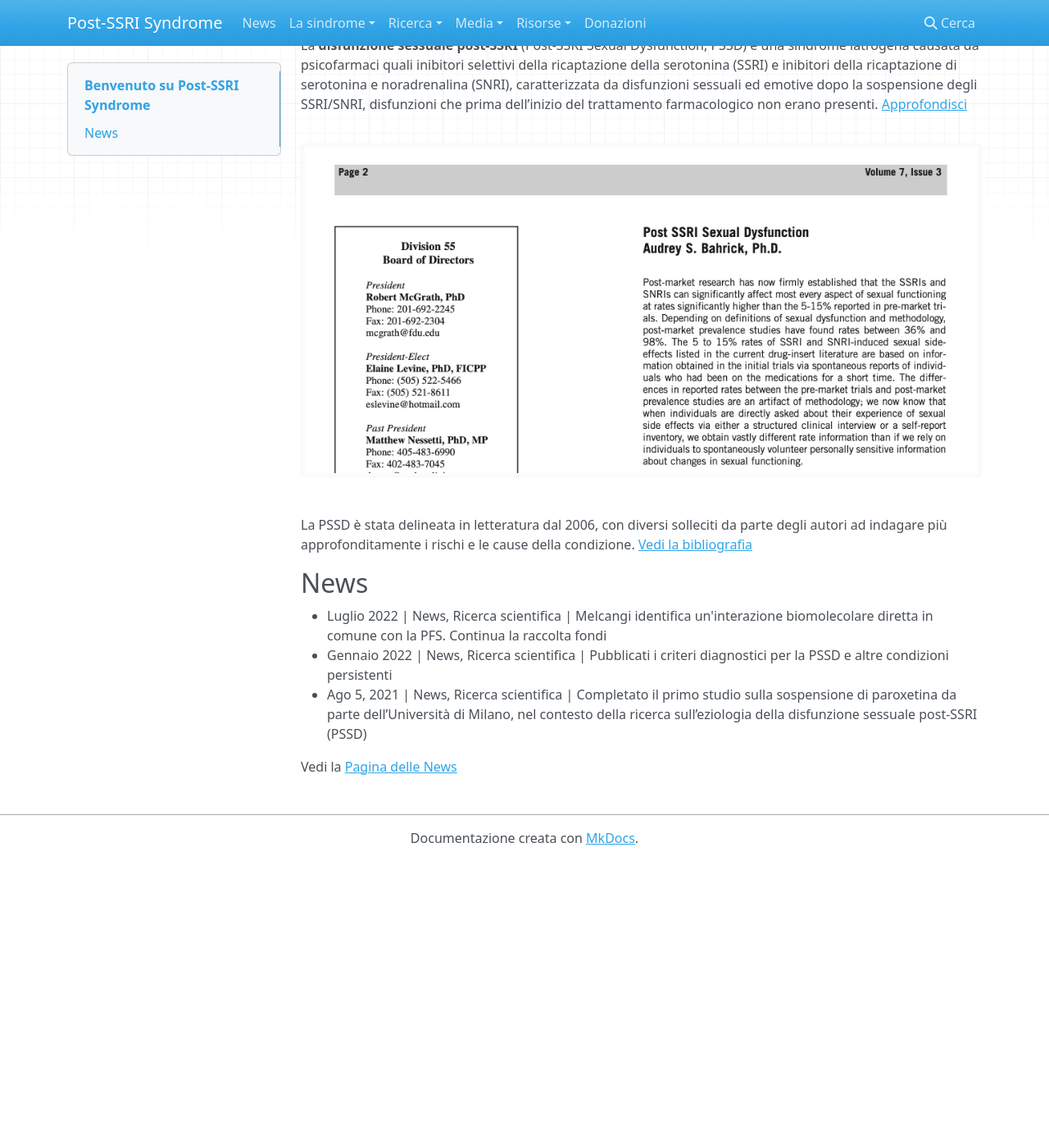
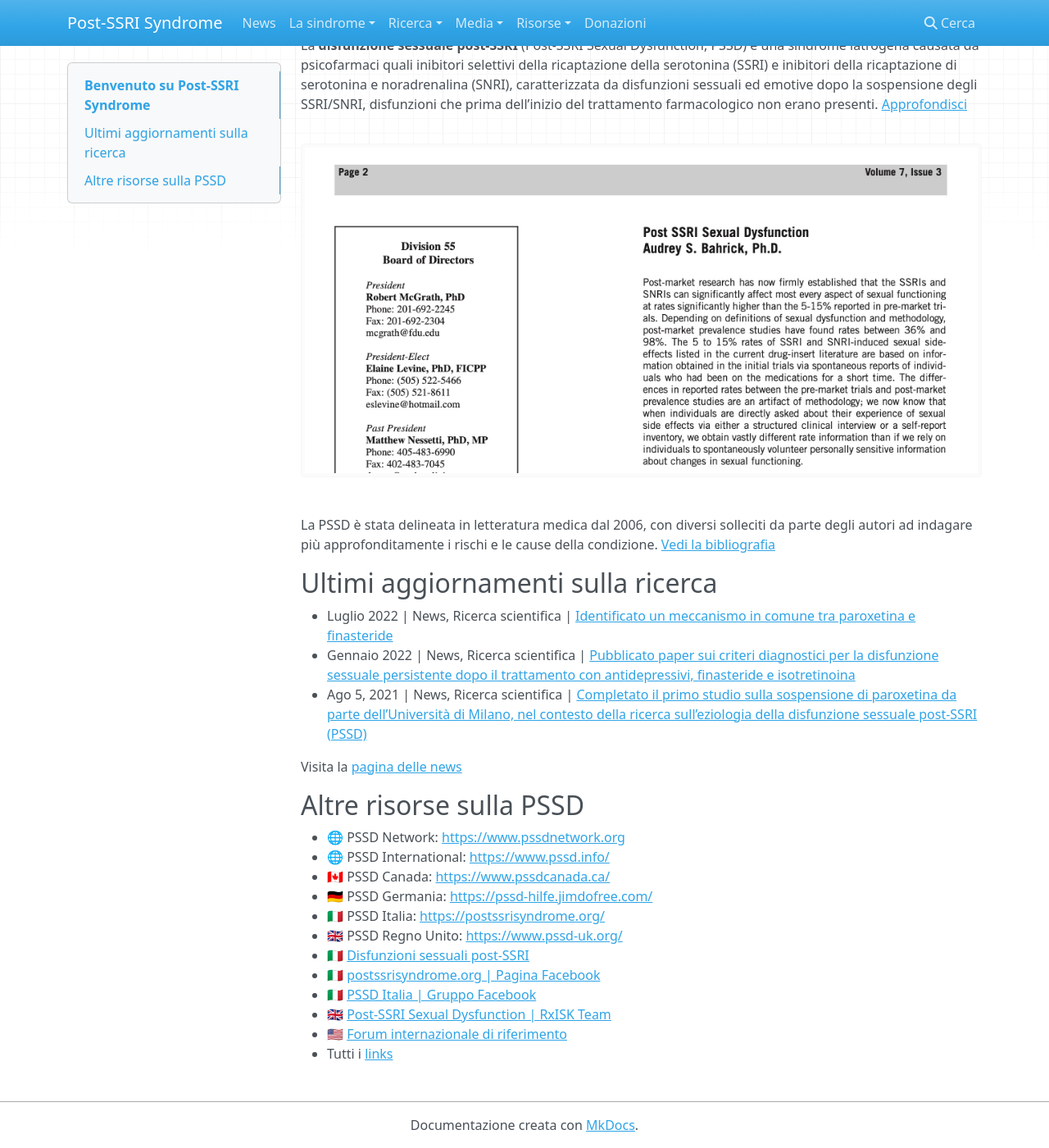
Before and after one commit to postssrisyndrome/windmill, an MkDocs documentation site: the page built from docs/index.md, in a window 1280 px wide and 1400 px high, scrolled down 714 px. Shown: the whole window at 82% size. Built offline with MkDocs 1.6.1, drawn with Linux system fonts in a browser that asks for light colours; nearby versions of some CDN libraries; before the commit the page ends 1764 px from its top, so only the background shows below that.

Commit message:
index: espansione indice e aggiunta news
aggiunti link, aggiunta news paroxetina-pnmt

```diff
--- a/docs/index.md
+++ b/docs/index.md
@@ -1,4 +1,6 @@
-Title: Home
+---
+title: "Home"
+---
 
 # Benvenuto su Post-SSRI Syndrome
 
@@ -8,12 +10,27 @@ La **disfunzione sessuale post-SSRI** (Post-SSRI Sexual Dysfunction, PSSD) è un
 
 ![](./img/bahrick2006.jpg)
 
-La PSSD è stata delineata in letteratura dal 2006, con diversi solleciti da parte degli autori ad indagare più approfonditamente i rischi e le cause della condizione. [Vedi la bibliografia](ricerca/bibliografia.md)
+La PSSD è stata delineata in letteratura medica dal 2006, con diversi solleciti da parte degli autori ad indagare più approfonditamente i rischi e le cause della condizione. [Vedi la bibliografia](ricerca/bibliografia.md)
 
-## News
+## Ultimi aggiornamenti sulla ricerca
 
-* Luglio 2022 | News, Ricerca scientifica | Melcangi identifica un'interazione biomolecolare diretta in comune con la PFS. Continua la raccolta fondi
-* Gennaio 2022 | News, Ricerca scientifica | Pubblicati i criteri diagnostici per la PSSD e altre condizioni persistenti
-* Ago 5, 2021 | News, Ricerca scientifica | Completato il primo studio sulla sospensione di paroxetina da parte dell’Università di Milano, nel contesto della ricerca sull’eziologia della disfunzione sessuale post-SSRI (PSSD)
+* Luglio 2022 | News, Ricerca scientifica | [Identificato un meccanismo in comune tra paroxetina e finasteride](./news/2022-07-15-melcangi-identificato-target-condiviso-tra-paroxetina-e-finasteride.md)
+* Gennaio 2022 | News, Ricerca scientifica | [Pubblicato paper sui criteri diagnostici per la disfunzione sessuale persistente dopo il trattamento con antidepressivi, finasteride e isotretinoina](./news/2021-12-28-pubblicati-i-criteri-diagnostici-per-la-pssd-e-altre-condizioni-persistenti.md)
+* Ago 5, 2021 | News, Ricerca scientifica | [Completato il primo studio sulla sospensione di paroxetina da parte dell’Università di Milano, nel contesto della ricerca sull’eziologia della disfunzione sessuale post-SSRI (PSSD)](./news/2021-08-05-melcangi-completato-il-primo-studio-sulla-sospensione-di-paroxetina.md)
 
-Vedi la [Pagina delle News](./news.md)
+Visita la [pagina delle news](./news.md)
+
+## Altre risorse sulla PSSD
+
+* 🌐 PSSD Network: [https://www.pssdnetwork.org](https://www.pssdnetwork.org)
+* 🌐 PSSD International: [https://www.pssd.info/](https://www.pssd.info/)
+* 🇨🇦 PSSD Canada: [https://www.pssdcanada.ca/](https://www.pssdcanada.ca/)
+* 🇩🇪 PSSD Germania: [https://pssd-hilfe.jimdofree.com/](https://pssd-hilfe.jimdofree.com/)
+* 🇮🇹 PSSD Italia: [https://postssrisyndrome.org/](https://postssrisyndrome.org/)
+* 🇬🇧 PSSD Regno Unito: [https://www.pssd-uk.org/](https://www.pssd-uk.org/)
+* 🇮🇹 [Disfunzioni sessuali post-SSRI](https://disfunzionisessualipostssri.blogspot.com)
+* 🇮🇹 [postssrisyndrome.org | Pagina Facebook](https://www.facebook.com/postssrisyndrome.org)
+* 🇮🇹 [PSSD Italia | Gruppo Facebook](https://www.facebook.com/groups/638493390212683/about/)
+* 🇬🇧 [Post-SSRI Sexual Dysfunction | RxISK Team](https://rxisk.org/post-ssri-sexual-dysfunction-pssd/)
+* 🇺🇸 [Forum internazionale di riferimento](https://www.pssdforum.org)
+* Tutti i [links](./risorse/links.md)
```
